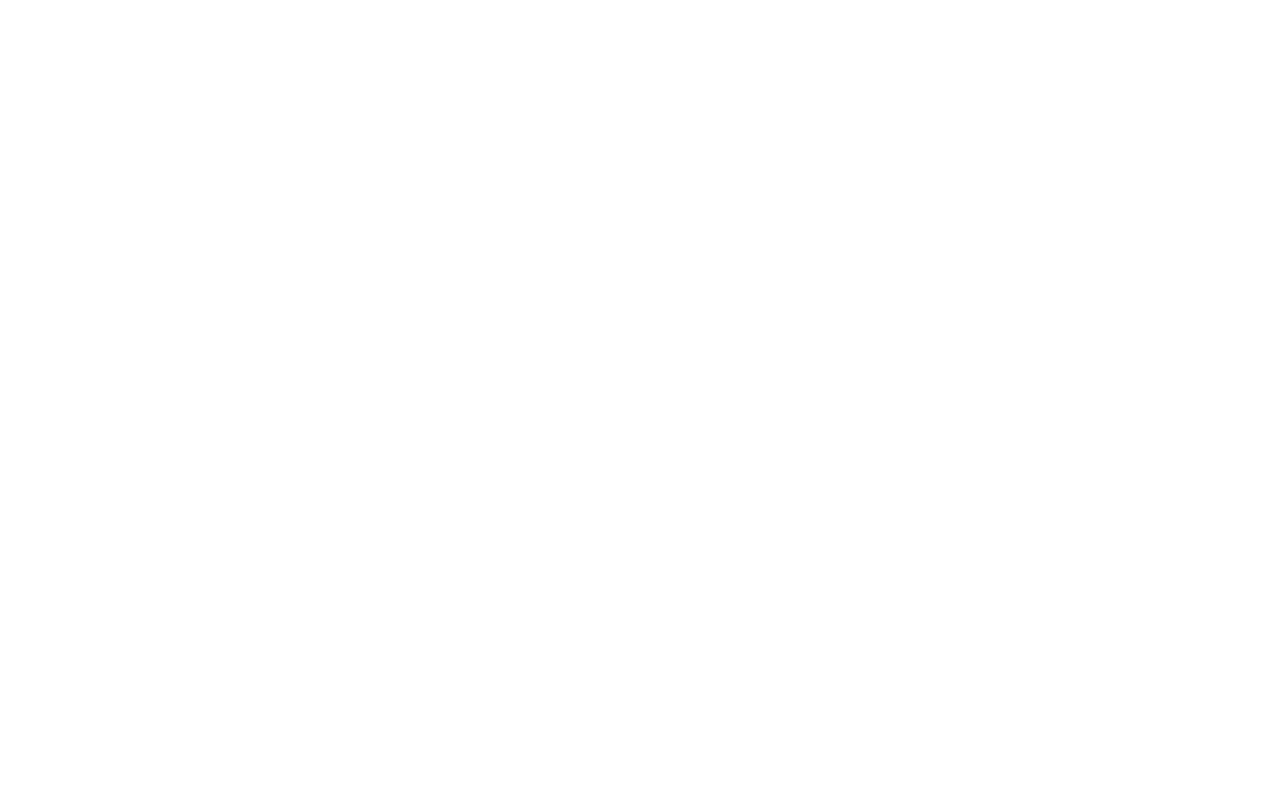
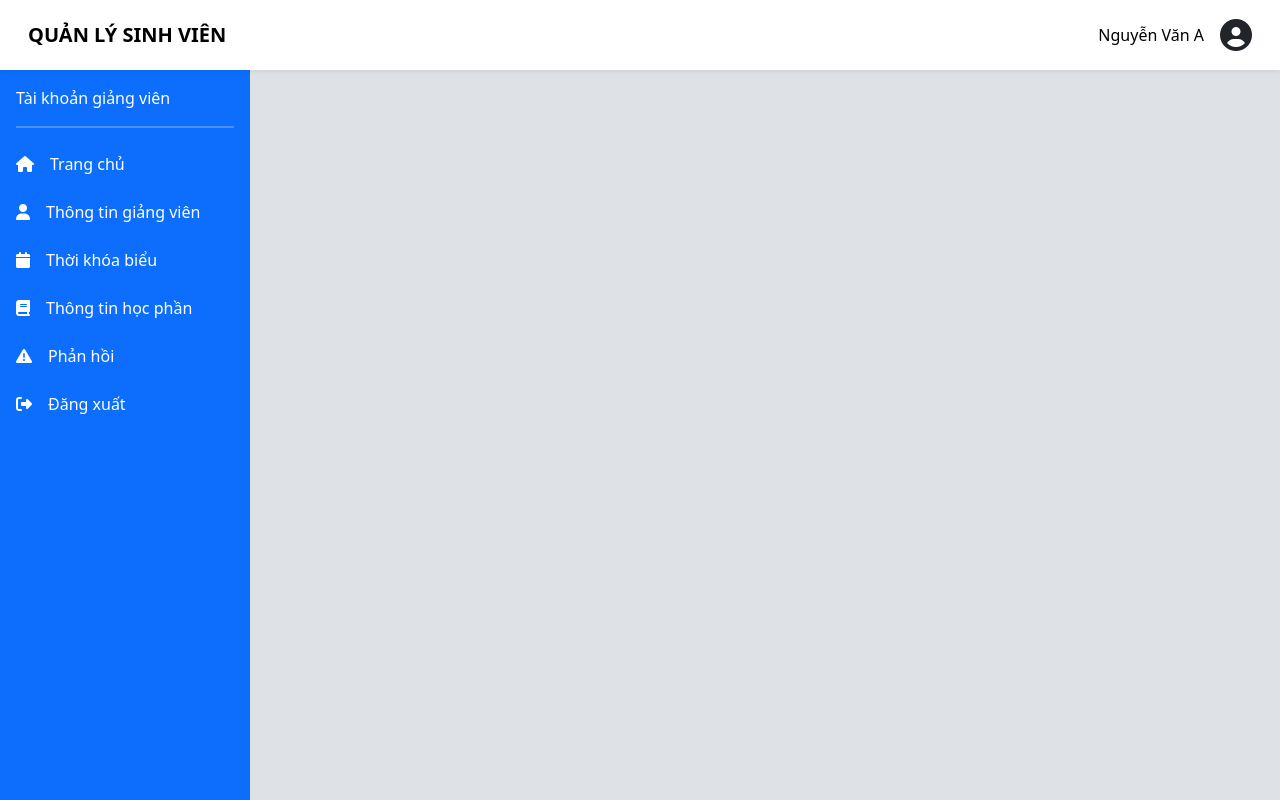
Before and after one commit to tuanduog/JVNC_QLSV_FE, a React (Vite) app: page /Home_Lecturer in a window 1280 px wide. Before the commit this address had no page. Built offline with nearby package versions, Linux system fonts and the light colour scheme.

Commit message:
phan quyen

```diff
--- a/package.json
+++ b/package.json
@@ -10,6 +10,7 @@
     "preview": "vite preview"
   },
   "dependencies": {
+    "@fortawesome/fontawesome-free": "^6.7.2",
     "axios": "^1.9.0",
     "bootstrap": "^5.3.6",
     "react": "^19.1.0",
--- a/src/App.jsx
+++ b/src/App.jsx
@@ -1,19 +1,21 @@
 import { BrowserRouter, Routes, Route} from 'react-router-dom';
 import React from 'react';
 import Login from './Login/Login';
-import Home from './Student/Home/Home';
+import Home_Stu from './Student/Home/Home_Stu';
+import Home_Lec from './Lecturer/Home/Home_Lec';
 
 function App() {
   return (
     <>
       <BrowserRouter>
         <Routes>
-          <Route path='/' element={<Home/>}></Route>
-          <Route path='/Login' element={<Login/>}></Route>
+          <Route path='/' element={<Login/>}></Route>
+          <Route path='/Home_Student' element={<Home_Stu/>}></Route>
+          <Route path='/Home_Lecturer' element={<Home_Lec/>}></Route>
         </Routes>
       </BrowserRouter>
     </>
   )
 }
 
-export default App
+export default App;
--- /dev/null
+++ b/src/Lecturer/Home/Home_Lec.css
@@ -0,0 +1,19 @@
+.nav-link {
+  color: white;
+  text-decoration: none;
+  display: inline-block;
+  border-bottom: 0 solid transparent;
+  transition: border-bottom ease, font-weight ease;
+  cursor: pointer;
+}
+
+.nav-link:hover,
+.nav-link:focus {
+  border-bottom: 2px solid white;
+  font-weight: bold;
+}
+
+.nav-link.active {
+  border-bottom: 3px solid white;
+  font-weight: bold;
+}
--- /dev/null
+++ b/src/Lecturer/Home/Home_Lec.jsx
@@ -0,0 +1,61 @@
+import React from "react";
+import './Home_Lec.css';
+import 'bootstrap/dist/css/bootstrap.min.css';
+import '@fortawesome/fontawesome-free/css/all.min.css';
+
+// #e0e0e0
+const Home_Lec = () => {
+    return (
+        <div>
+            <nav class="navbar navbar-expand-lg navbar-light bg-white shadow-sm" style={{height: '70px'}}>
+                <div class="container-fluid">
+                    <a class="navbar-brand fw-bold ps-3" href="#">QUẢN LÝ SINH VIÊN</a>
+                    <div class="collapse navbar-collapse" id="navbarNavAltMarkup">
+                    <div class="d-flex align-items-center ms-auto me-3">
+                        <span class="text-black me-2 pe-2">Nguyễn Văn A</span>
+                        {/* <img src="https://via.placeholder.com/40" alt="User Avatar" class="rounded-circle" style="width: 40px; height: 40px;"/> */}
+                        <i class="fa-solid fa-circle-user fa-2x"></i>
+                    </div>
+                    </div>
+                </div>
+            </nav>
+            <div className="d-flex" style={{ height: 'calc(100vh - 70px)' }}>
+                <div className="p-3" style={{width: '250px', minHeight: '100%', backgroundColor: '#0d6efd'}}>
+                    <p className="text-white">Tài khoản giảng viên</p>
+                    <hr style={{border: '1px solid', color: 'white'}}></hr>
+                    <ul className="nav flex-column">
+                        <li className="nav-item d-flex align-items-center mb-2">
+                            <i class="fa-solid fa-house text-white"></i>
+                            <a className="nav-link text-white">Trang chủ</a>
+                        </li>
+                        <li className="nav-item d-flex align-items-center mb-2">
+                            <i class="fa-solid fa-user text-white"></i>
+                            <a className="nav-link text-white">Thông tin giảng viên</a>
+                        </li>
+                        <li className="nav-item d-flex align-items-center mb-2">
+                            <i class="fa-solid fa-calendar text-white"></i>
+                            <a className="nav-link text-white">Thời khóa biểu</a>
+                        </li>
+                        <li className="nav-item d-flex align-items-center mb-2">
+                            <i class="fa-solid fa-book text-white"></i>
+                            <a className="nav-link text-white">Thông tin học phần</a>
+                        </li>
+                        <li className="nav-item d-flex align-items-center mb-2">
+                            <i class="fa-solid fa-triangle-exclamation text-white"></i>
+                            <a className="nav-link text-white">Phản hồi</a>
+                        </li>
+                        <li className="nav-item d-flex align-items-center">
+                            <i class="fa-solid fa-right-from-bracket text-white"></i>
+                            <a className="nav-link text-white">Đăng xuất</a>
+                        </li>
+                    </ul>
+                </div>
+
+                <div className="flex-grow-1 p-4" style={{backgroundColor: '#dee2e6'}}>
+                </div>
+            </div>
+        </div>
+    )
+}
+
+export default Home_Lec;
--- a/src/Login/Login.jsx
+++ b/src/Login/Login.jsx
@@ -3,23 +3,32 @@ import styles from '../Login/Login.module.css';
 import 'bootstrap/dist/css/bootstrap.min.css';
 import { useState } from "react";
 import axios from "axios";
+import { useNavigate } from "react-router-dom";
 
 const Login = () => {
-    const [masv, setMasv] = useState("");
+    const [tendn, setTendn] = useState("");
     const [matkhau, setMatkhau] = useState("");
-
+    const [remember, setRemember] = useState(false);
+    const navigate = useNavigate();
     const handleLogin = async (e) => {
     e.preventDefault();
 
     try {
-        const user = { masv: masv, matkhau: matkhau };
+        const user = { tendn: tendn, matkhau: matkhau, remember: remember };
         const res = await axios.post("http://localhost:8080/auth/login", user);
         console.log("Token nhận được:", res.data.token);
         localStorage.setItem("token", res.data.token);
+        const role = res.data.role;
         alert("Đăng nhập thành công!");
+        if(role === "ROLE_SINHVIEN"){
+            navigate('/Home_Student');
+        }
+        if(role === "ROLE_GIANGVIEN"){
+            navigate('/Home_Lecturer');
+        }
     } catch (err) {
-      console.error(err);
-
+        console.error(err);
+        alert(err.response.data);
     }
   };
     return (
@@ -37,8 +46,8 @@ const Login = () => {
                             className="form-control"
                             id="floatingInput"
                             placeholder="name@example.com"
-                            value={masv}
-                            onChange={(e) => setMasv(e.target.value)}
+                            value={tendn}
+                            onChange={(e) => setTendn(e.target.value)}
                         />
                         <label htmlFor="floatingInput">Tên đăng nhập</label>
                         </div>
@@ -60,8 +69,8 @@ const Login = () => {
                             type="checkbox"
                             id="rememberPasswordCheck"
                             style={{border: '1px solid gray'}}
-                            value={matkhau}
-                            onChange={(e) => setMatkhau(e.target.value)}
+                            checked={remember}
+                            onChange={(e) => setRemember(e.target.checked)}
                         />
                         <label className="form-check-label" htmlFor="rememberPasswordCheck">
                             Ghi nhớ mật khẩu
--- /dev/null
+++ b/src/Student/Home/Home_Stu.css
@@ -0,0 +1,19 @@
+.nav-link {
+  color: white;
+  text-decoration: none;
+  display: inline-block;
+  border-bottom: 0 solid transparent;
+  transition: border-bottom ease, font-weight ease;
+  cursor: pointer;
+}
+
+.nav-link:hover,
+.nav-link:focus {
+  border-bottom: 2px solid white;
+  font-weight: bold;
+}
+
+.nav-link.active {
+  border-bottom: 3px solid white;
+  font-weight: bold;
+}
--- /dev/null
+++ b/src/Student/Home/Home_Stu.jsx
@@ -0,0 +1,61 @@
+import React from "react";
+import './Home_Stu.css';
+import 'bootstrap/dist/css/bootstrap.min.css';
+import '@fortawesome/fontawesome-free/css/all.min.css';
+
+// #e0e0e0
+const Home_Stu = () => {
+    return (
+        <div>
+            <nav class="navbar navbar-expand-lg navbar-light bg-white shadow-sm" style={{height: '70px'}}>
+                <div class="container-fluid">
+                    <a class="navbar-brand fw-bold ps-3" href="#">QUẢN LÝ SINH VIÊN</a>
+                    <div class="collapse navbar-collapse" id="navbarNavAltMarkup">
+                    <div class="d-flex align-items-center ms-auto me-3">
+                        <span class="text-black me-2 pe-2">Nguyễn Văn A</span>
+                        {/* <img src="https://via.placeholder.com/40" alt="User Avatar" class="rounded-circle" style="width: 40px; height: 40px;"/> */}
+                        <i class="fa-solid fa-circle-user fa-2x"></i>
+                    </div>
+                    </div>
+                </div>
+            </nav>
+            <div className="d-flex" style={{ height: 'calc(100vh - 70px)' }}>
+                <div className="p-3" style={{width: '250px', minHeight: '100%', backgroundColor: '#0d6efd'}}>
+                    <p className="text-white">Tài khoản sinh viên</p>
+                    <hr style={{border: '1px solid', color: 'white'}}></hr>
+                    <ul className="nav flex-column">
+                        <li className="nav-item d-flex align-items-center mb-2">
+                            <i class="fa-solid fa-house text-white"></i>
+                            <a className="nav-link text-white">Trang chủ</a>
+                        </li>
+                        <li className="nav-item d-flex align-items-center mb-2">
+                            <i class="fa-solid fa-user text-white"></i>
+                            <a className="nav-link text-white">Thông tin sinh viên</a>
+                        </li>
+                        <li className="nav-item d-flex align-items-center mb-2">
+                            <i class="fa-solid fa-calendar text-white"></i>
+                            <a className="nav-link text-white">Thời khóa biểu</a>
+                        </li>
+                        <li className="nav-item d-flex align-items-center mb-2">
+                            <i class="fa-solid fa-book text-white"></i>
+                            <a className="nav-link text-white">Thông tin học phần</a>
+                        </li>
+                        <li className="nav-item d-flex align-items-center mb-2">
+                            <i class="fa-solid fa-triangle-exclamation text-white"></i>
+                            <a className="nav-link text-white">Phản hồi</a>
+                        </li>
+                        <li className="nav-item d-flex align-items-center">
+                            <i class="fa-solid fa-right-from-bracket text-white"></i>
+                            <a className="nav-link text-white">Đăng xuất</a>
+                        </li>
+                    </ul>
+                </div>
+
+                <div className="flex-grow-1 p-4" style={{backgroundColor: '#dee2e6'}}>
+                </div>
+            </div>
+        </div>
+    )
+}
+
+export default Home_Stu;
```
Also changed, not shown: src/Student/Home/Home.jsx (deleted, +0 -11 lines), src/Student/Home/Home.module.css (deleted), 1 other file (tests, documents, lock files or other folders).
